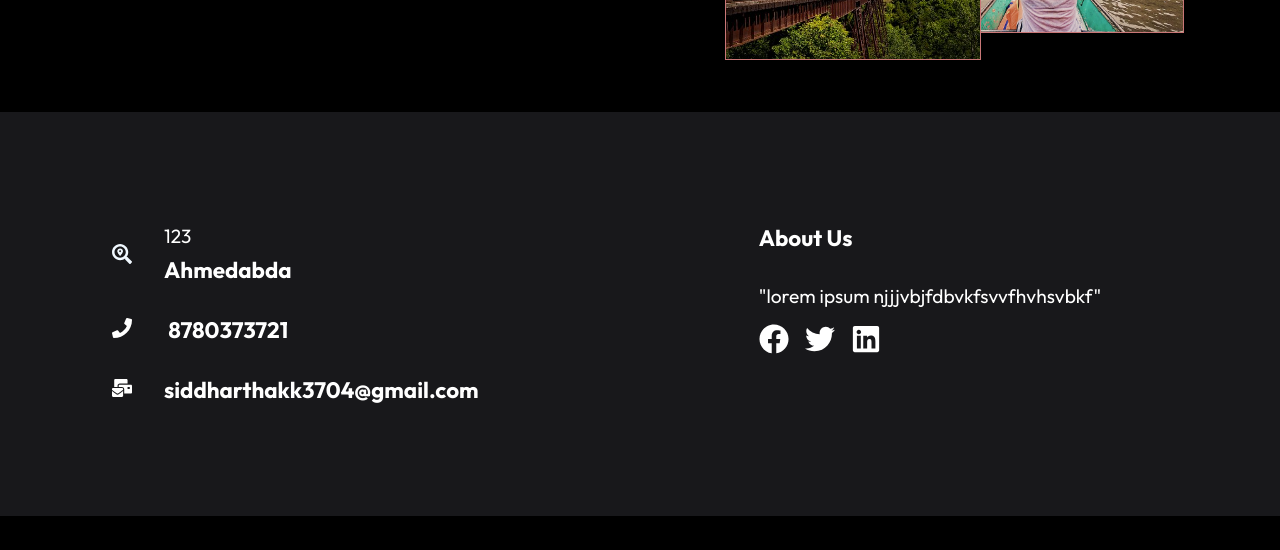
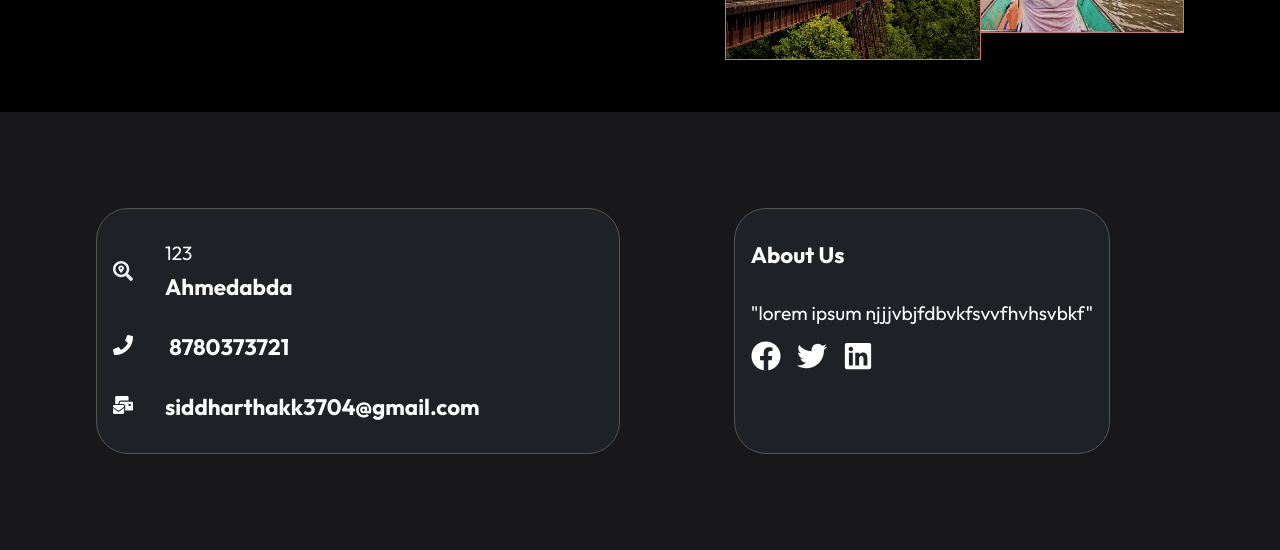
Before and after one commit to SiddharthsParmar/Travel-App1, a React app: page /training in a window 1280 px wide. Shown: the part 659-1209 px from the top of the page. Before the commit the page ends 1175 px from the top, so only its background shows below. Built offline with nearby package versions, Linux system fonts and the light colour scheme.

Commit message:
Update FooterStyles.css

```diff
--- a/components/FooterStyles.css
+++ b/components/FooterStyles.css
@@ -12,16 +12,22 @@
     grid-gap: 40px;
 }
 .footer .left{
+ background:rgba(43, 59, 67, 0.3);
     height: 100%;
     max-width: 100%;
     display: flex;
     flex-direction: column;
     padding-inline-start: 1rem;
 color: aliceblue;
+border: none;
+border: rgb(84, 84, 84) 1px solid;
+border-radius: 2rem;
+padding: 1rem;
 }
 
 
 .footer .right{
+ background:rgba(43, 59, 67, 0.3);
     height: 100%;
     max-width: 100%;
     display: flex;
@@ -29,6 +35,11 @@ color: aliceblue;
     padding-inline-start: 1rem;
     margin: auto;
     color: white;
+     border: none;
+    border: rgb(84, 84, 84) 1px solid;
+    border-radius: 2rem;
+    padding: 1rem;
+
 
 }
 .footer h4{
```
